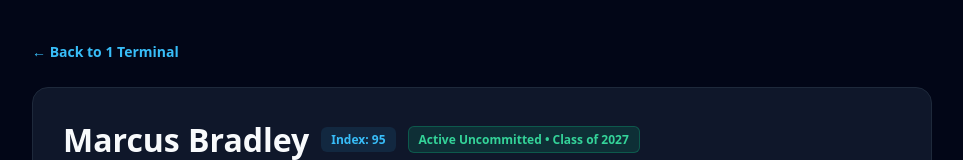
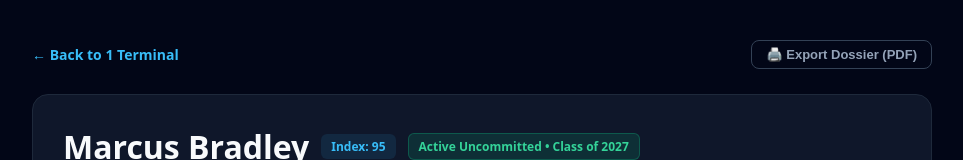
Before and after one commit to KGross16/Rugby2, a Next.js app: page /directory/1/1 in a window 1280 px wide. Shown: the top 160 px of the page, without its empty margins (158-1121 px from the left). Built offline with nearby package versions, Linux system fonts and the light colour scheme.

Commit message:
Enhance navigation and add PDF export functionality
Updated the back navigation and added a print button for exporting the dossier. Adjusted comments for clarity and corrected a typo in the input value attribute.

```diff
--- a/app/directory/[sport]/[id]/page.tsx
+++ b/app/directory/[sport]/[id]/page.tsx
@@ -34,11 +34,21 @@ export default function PlayerProfile() {
     <main style={{ minHeight: "100vh", backgroundColor: "#020617", fontFamily: "system-ui, sans-serif", color: "#f8fafc", padding: "40px 20px" }}>
       <div style={{ maxWidth: "900px", margin: "0 auto" }}>
 
-        {/* Back Navigation */}
-        <div style={{ marginBottom: "25px" }}>
+        {/* Back Navigation & Print Action */}
+        <div style={{ marginBottom: "25px", display: "flex", justifyContent: "space-between", alignItems: "center" }}>
           <LinkComponent href={`/directory/${sport}`} style={{ color: "#38bdf8", fontSize: "14px", textDecoration: "none", fontWeight: "600" }}>
             &larr; Back to {sport} Terminal
           </LinkComponent>
+
+          {/* FEATURE 4: Print / PDF Dossier Trigger */}
+          <button
+            onClick={() => window.print()}
+            style={{ backgroundColor: "transparent", color: "#94a3b8", border: "1px solid #334155", padding: "6px 14px", borderRadius: "8px", fontSize: "13px", fontWeight: "700", cursor: "pointer" }}
+            onMouseOver={(e) => { e.currentTarget.style.color = "#fff"; e.currentTarget.style.borderColor = "#64748b"; }}
+            onMouseOut={(e) => { e.currentTarget.style.color = "#94a3b8"; e.currentTarget.style.borderColor = "#334155"; }}
+          >
+            🖨️ Export Dossier (PDF)
+          </button>
         </div>
 
         {/* Player Header Card with Action Button */}
@@ -77,7 +87,7 @@ export default function PlayerProfile() {
           </button>
         </div>
 
-        {/* FEATURE 3: Athletic Testing Metrics Grid with Benchmark Comparison */}
+        {/* Athletic Testing Metrics Grid with Benchmark Comparison */}
         <h3 style={{ fontSize: "18px", fontWeight: "800", color: "#f8fafc", marginBottom: "15px" }}>Verified Physical Benchmarks & Position Delta</h3>
         <div style={{ display: "grid", gridTemplateColumns: "repeat(auto-fit, minmax(220px, 1fr))", gap: "15px", marginBottom: "30px" }}>
 
@@ -175,7 +185,7 @@ export default function PlayerProfile() {
                     <input
                       type="text"
                       required
-                      value={clubName}
+                      value5={clubName}
                       onChange={(e) => setClubName(e.target.value)}
                       placeholder="e.g. Chicago Rugby Club"
                       style={{ width: "100%", backgroundColor: "#020617", color: "#fff", border: "1px solid #334155", padding: "10px 12px", borderRadius: "8px", fontSize: "14px", boxSizing: "border-box" }}
```
